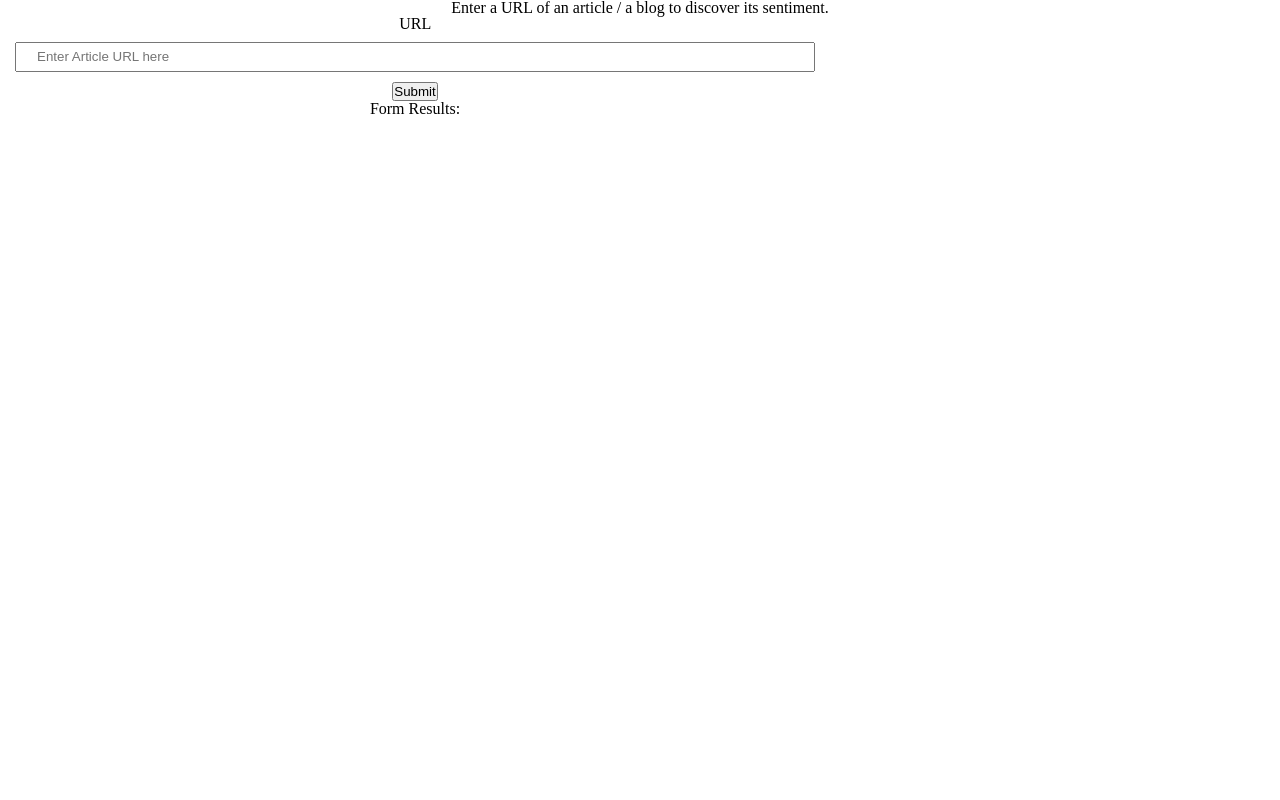
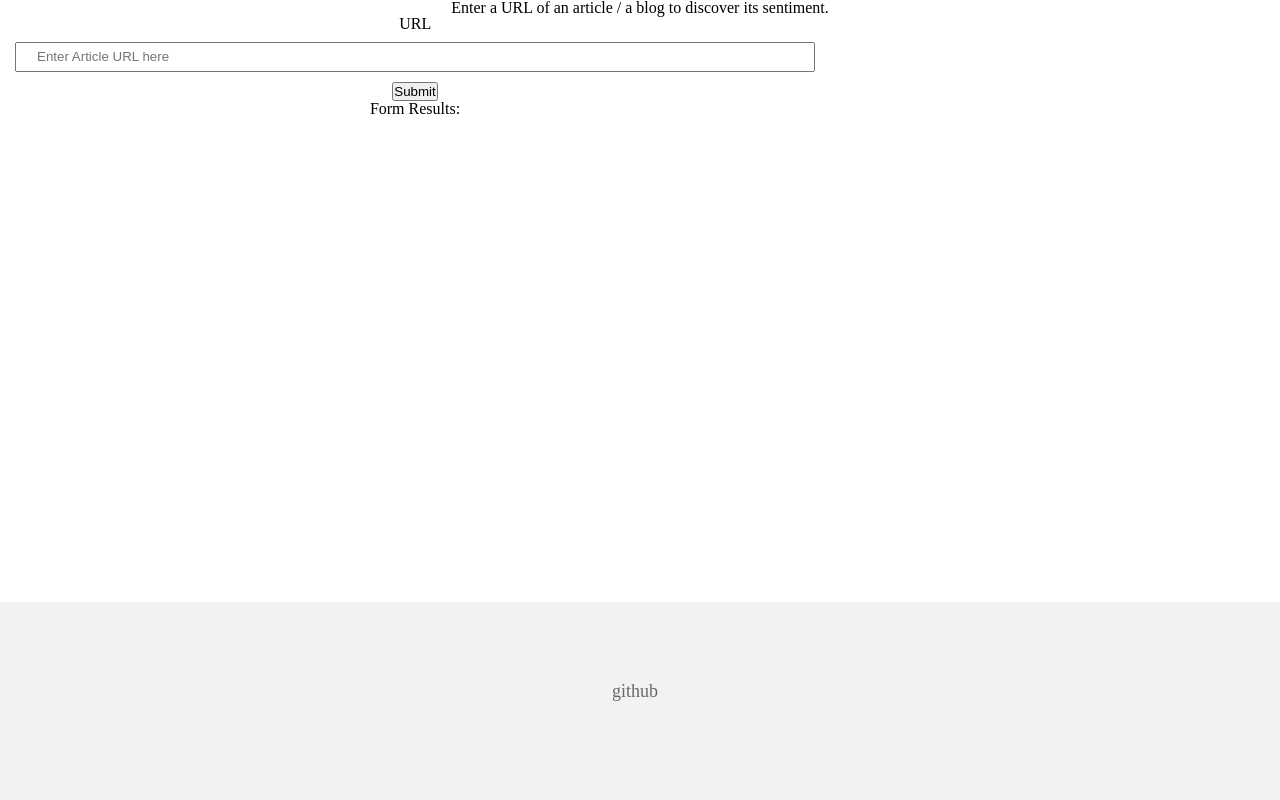
Before and after one commit to Mark-Malak/evaluate-news-article-project, a website built with webpack: page src/client/views/index.html in a window 1280 px wide. Built offline with nearby package versions, Linux system fonts and the light colour scheme.

Commit message:
added a simple footer

```diff
--- a/src/client/views/index.html
+++ b/src/client/views/index.html
@@ -33,6 +33,15 @@
         </section>
       </div>
     </main>
+    <footer id="footer">
+      <div class="container">
+        <div class="footer__site-info">
+          <nav class="footer__social">
+            <a href="https://github.com/Mark-Malak" class="social__item">github</i></a>
+          </nav>
+        </div>
+      </div>
+    </footer>
     <script>
       // Check that service workers are supported
       if ('serviceWorker' in navigator) {
```
